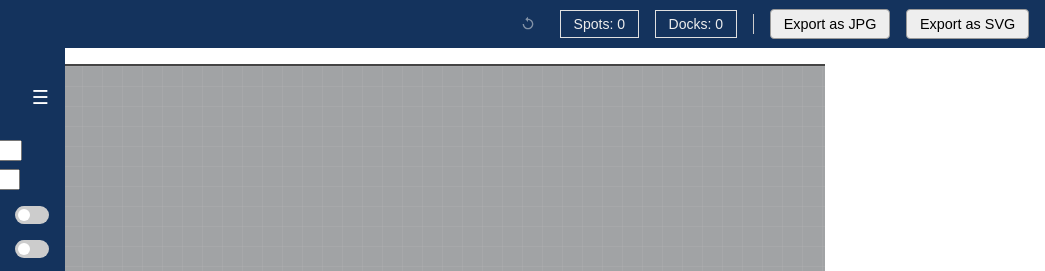
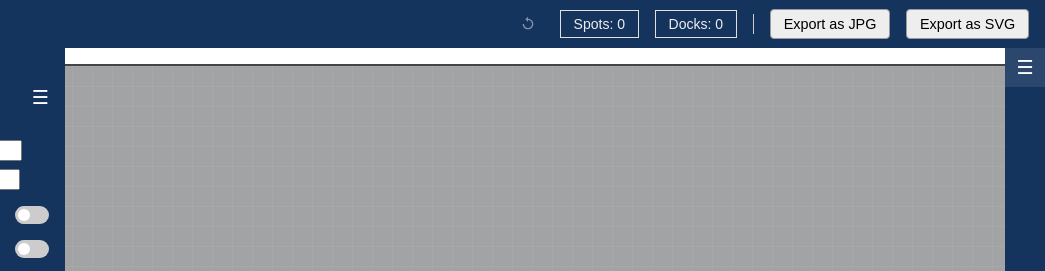
Before and after one commit to colinmansfieldyms/yardbuilder, a plain HTML site: page index.html in a window 1280 px wide. Shown: the top 271 px of the page, 235-1280 px from the left. Drawn offline with nearby package versions, Linux system fonts and the light colour scheme.

Commit message:
Fix layer sidebar visibility

```diff
--- a/index.html
+++ b/index.html
@@ -530,15 +530,23 @@
       color: #fff;
       overflow-y: auto;
       box-sizing: border-box;
-      transition: transform 0.3s ease;
+      transition: width 0.3s ease;
       position: absolute;
       right: 0;
       top: 0;
       bottom: 0;
-      position: relative;
+      display: flex;
+      flex-direction: column;
     }
     .layers-sidebar.collapsed {
-      transform: translateX(100%);
+      width: 40px;
+    }
+    .layers-sidebar.collapsed h3,
+    .layers-sidebar.collapsed #layersList {
+      display: none;
+    }
+    .layers-sidebar.collapsed .layers-header {
+      justify-content: center;
     }
     .layers-header {
       display: flex;
```
